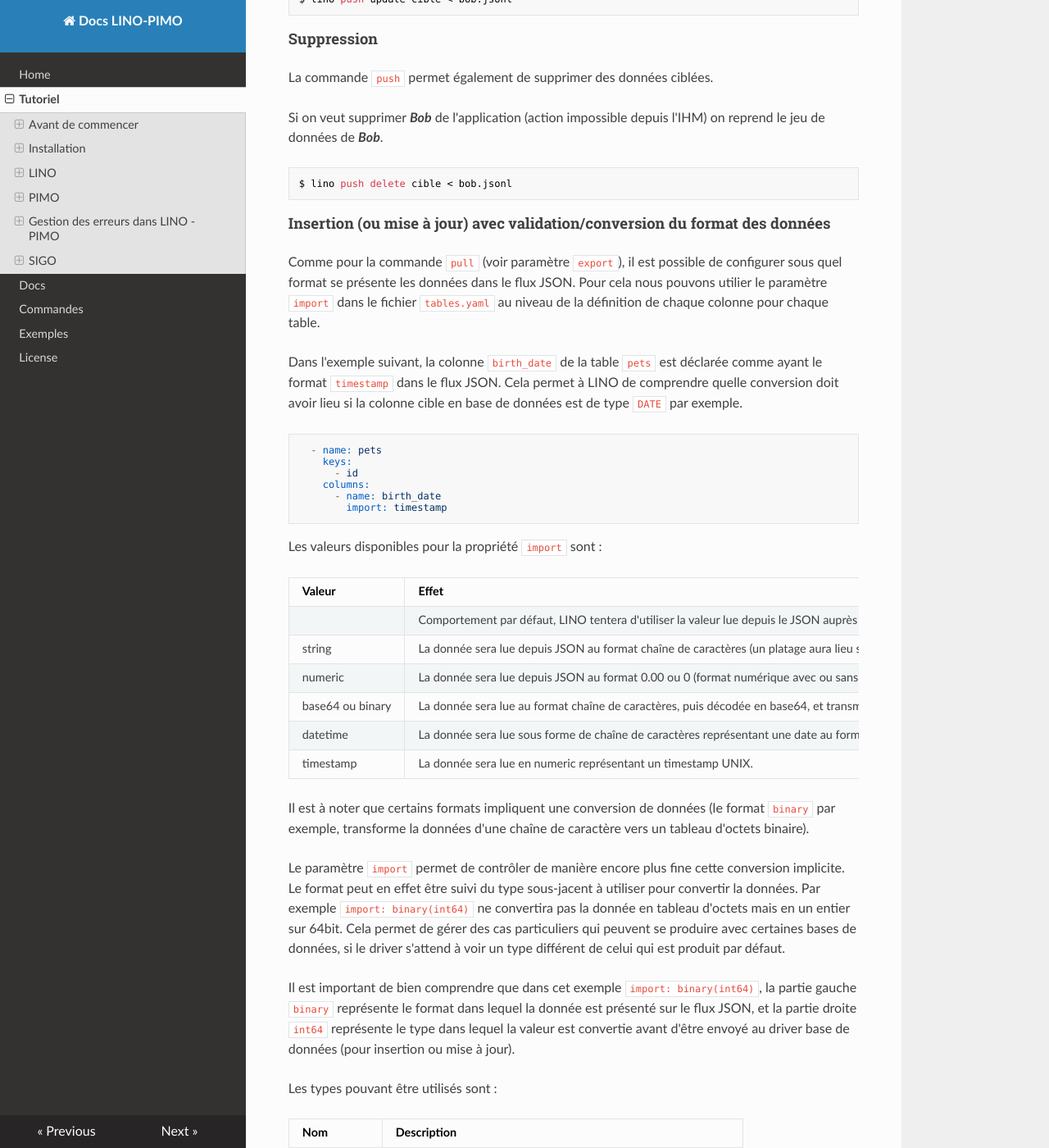
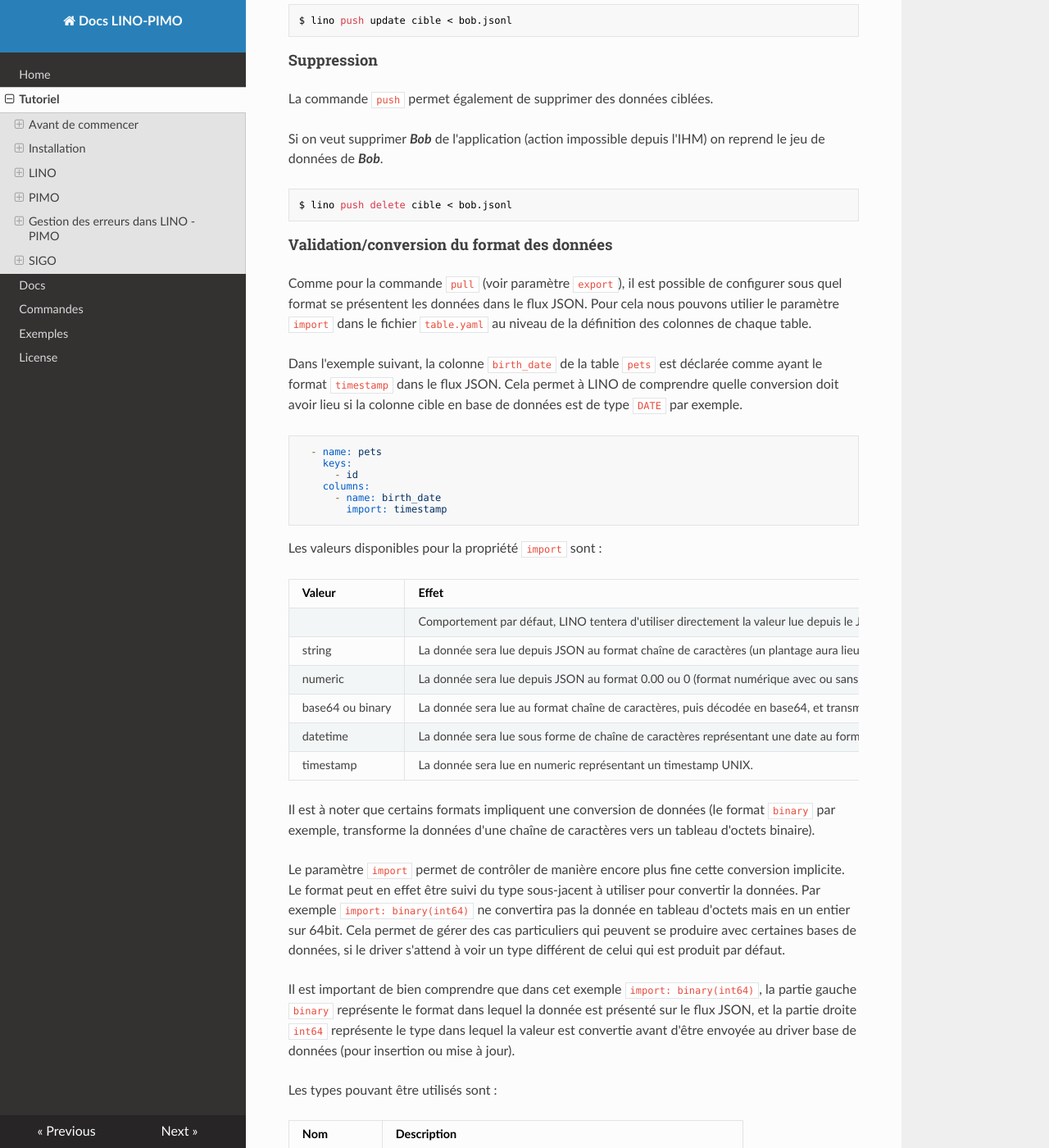
Before and after one commit to CGI-FR/lino-doc, an MkDocs documentation site: the page built from docs/tuto.md, in a window 1280 px wide and 1400 px high, scrolled down 18643 px. Shown: the whole window at 82% size. Built offline with MkDocs 1.6.1, drawn with Linux system fonts in a browser that asks for light colours; nearby versions of some CDN libraries; some of the changed text lies outside the part shown.

Commit message:
doc: correction typos et forme

````diff
--- a/docs/tuto.md
+++ b/docs/tuto.md
@@ -615,11 +615,11 @@ $ lino pull --table pets --limit 1
 
 #### Extraction en spécifiant le format des données JSON
 
-Par défaut, les données extraites par la commande `lino pull` sont transformé dans le type JSON qui semble le plus adapté en fonction des informations fournies par le driver de base de données. Par exemple une colonne de type VARCHAR sera formatée dans le flux JSON avec des "guillemets" pour indiquer que c'est un type chaîne de caractère. De la même façon, une colonne de type NUMERIC sera formatée sans guillemets dans le flux JSON et avec un point pour le séparateur de décimales.
+Par défaut, les données extraites par la commande `lino pull` sont transformées dans le type JSON qui semble le plus adapté en fonction des informations fournies par le driver de base de données. Par exemple une colonne de type VARCHAR sera formatée dans le flux JSON avec des "guillemets" pour indiquer que c'est un type chaîne de caractère. De la même façon, une colonne de type NUMERIC sera formatée sans guillemets dans le flux JSON et avec un point pour le séparateur de décimales.
 
 Une colonne de type BLOB sera quant à elle transformée en base64 puis le résultat de cette transformation sera intégré au flux JSON sous forme de chaîne de caractère (la spécification JSON ne permet pas de faire autrement pour les données binaires). Un autre cas qui peut se produire est lorsque la données fournie par la base de données contient des caractères non-imprimables, dans ce cas la données est aussi encodée en base64 puis ajoutée sous forme de chaîne de caractères.
 
-Pour modifier ce comportement par défaut, il est possible d'utiliser la propriété `export` au niveau de chaque colonne spécifiées dans le fichier `table.yaml`. Ci dessous un exemple (on affiche ici que la section du fichier qui concerne la table pets, le reste du fichier ne bouge pas) :
+Pour modifier ce comportement par défaut, il est possible d'utiliser la propriété `export` au niveau de chaque colonne spécifiée dans le fichier `table.yaml`. Ci dessous un exemple (on affiche ici que la section du fichier qui concerne la table pets, le reste du fichier ne bouge pas) :
 
 ```yaml
   - name: pets
@@ -650,7 +650,7 @@ Les valeurs disponibles pour la propriété export sont :
 | timestamp | La donnée sera d'abord convertie en timestamp UNIX puis exportée en JSON sans "guillemets" au format numérique (format numérique sans partie décimale). |
 | no | La donnée ne sera ni exportée dans le flux JSON, ni extraite de la base de données. |
 
-Si l'on souhaite définir le format de quelques colonnes dans le fichier tables.yaml tout en exportant l'intégralité des colonne, cela est possible en ajoutant le paramètre `export: all` sur l'objet table. Ce paramètre pourra à l'avenir prendre d'autres valeurs.
+Si l'on souhaite définir le format de quelques colonnes dans le fichier `table.yaml` tout en exportant l'intégralité des colonnes, cela est possible en ajoutant le paramètre `export: all` sur l'objet table. Ce paramètre pourra à l'avenir prendre d'autres valeurs, mais c'est la seule option disponible actuellement.
 
 ```yaml
   - name: pets
@@ -839,9 +839,9 @@ Si on veut supprimer ***Bob*** de l'application (action impossible depuis l'IHM)
 $ lino push delete cible < bob.jsonl
 ```
 
-#### Insertion (ou mise à jour) avec validation/conversion du format des données
-
-Comme pour la commande `pull` (voir paramètre `export`), il est possible de configurer sous quel format se présente les données dans le flux JSON. Pour cela nous pouvons utilier le paramètre `import` dans le fichier  `tables.yaml` au niveau de la définition de chaque colonne pour chaque table.
+#### Validation/conversion du format des données
+
+Comme pour la commande `pull` (voir paramètre `export`), il est possible de configurer sous quel format se présentent les données dans le flux JSON. Pour cela nous pouvons utilier le paramètre `import` dans le fichier  `table.yaml` au niveau de la définition des colonnes de chaque table.
 
 Dans l'exemple suivant, la colonne `birth_date` de la table `pets` est déclarée comme ayant le format `timestamp` dans le flux JSON. Cela permet à LINO de comprendre quelle conversion doit avoir lieu si la colonne cible en base de données est de type `DATE` par exemple.
 
@@ -858,18 +858,18 @@ Les valeurs disponibles pour la propriété `import` sont :
 
 | Valeur | Effet |
 | -- | -- |
-| <vide> | Comportement par défaut, LINO tentera d'utiliser la valeur lue depuis le JSON auprès du driver de base de données. |
-| string | La donnée sera lue depuis JSON au format chaîne de caractères (un platage aura lieu si la valeur n'est pas au format chaîne de caractères). |
+| <vide> | Comportement par défaut, LINO tentera d'utiliser directement la valeur lue depuis le JSON auprès du driver de base de données. |
+| string | La donnée sera lue depuis JSON au format chaîne de caractères (un plantage aura lieu si la valeur n'est pas au format chaîne de caractères). |
 | numeric | La donnée sera lue depuis JSON au format 0.00 ou 0 (format numérique avec ou sans partie décimale). |
 | base64 ou binary | La donnée sera lue au format chaîne de caractères, puis décodée en base64, et transmise sous format binaire à la base de données. |
 | datetime | La donnée sera lue sous forme de chaîne de caractères représentant une date au format RFC3339 (ex: 2006-01-02T15:04:05Z). |
 | timestamp | La donnée sera lue en numeric représentant un timestamp UNIX. |
 
-Il est à noter que certains formats impliquent une conversion de données (le format `binary` par exemple, transforme la données d'une chaîne de caractère vers un tableau d'octets binaire).
+Il est à noter que certains formats impliquent une conversion de données (le format `binary` par exemple, transforme la données d'une chaîne de caractères vers un tableau d'octets binaire).
 
 Le paramètre `import` permet de contrôler de manière encore plus fine cette conversion implicite. Le format peut en effet être suivi du type sous-jacent à utiliser pour convertir la données. Par exemple `import: binary(int64)` ne convertira pas la donnée en tableau d'octets mais en un entier sur 64bit. Cela permet de gérer des cas particuliers qui peuvent se produire avec certaines bases de données, si le driver s'attend à voir un type différent de celui qui est produit par défaut.
 
-Il est important de bien comprendre que dans cet exemple `import: binary(int64)`, la partie gauche `binary` représente le format dans lequel la donnée est présenté sur le flux JSON, et la partie droite `int64` représente le type dans lequel la valeur est convertie avant d'être envoyé au driver base de données (pour insertion ou mise à jour).
+Il est important de bien comprendre que dans cet exemple `import: binary(int64)`, la partie gauche `binary` représente le format dans lequel la donnée est présenté sur le flux JSON, et la partie droite `int64` représente le type dans lequel la valeur est convertie avant d'être envoyée au driver base de données (pour insertion ou mise à jour).
 
 Les types pouvant être utilisés sont :
 
````
Also changed, not shown: other parts of docs/tuto.md (+3 -3 lines).
